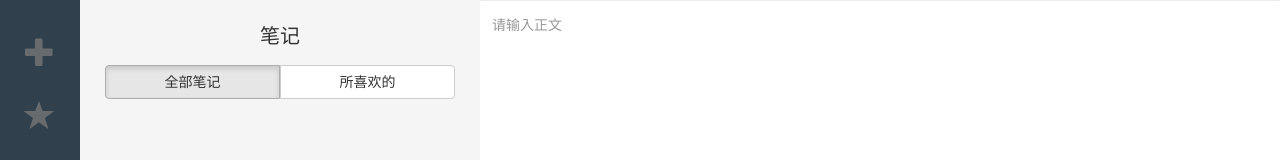
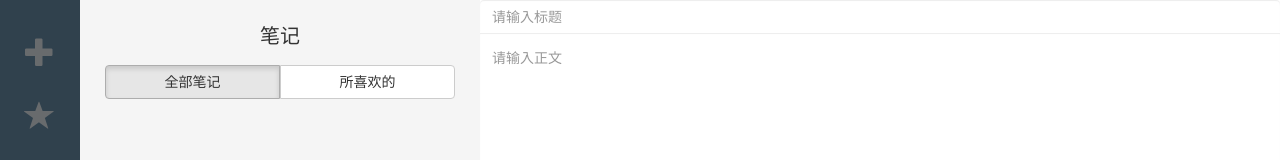
Before and after one commit to Artila/vue-notes, a Vue app: page / in a window 1280 px wide. Shown: the top 160 px of the page. Built offline with nearby package versions, Linux system fonts and the light colour scheme.

Commit message:
笔记编辑区

```diff
--- a/src/components/editor.vue
+++ b/src/components/editor.vue
@@ -1,11 +1,12 @@
 <template>
   <div id="editor">
   	<div class="form-group">
-  		<!--<input
-  			v-model="title"
+  		<input
+  			:value="activeNoteTitle"
+  			@input="editNoteTitle"
   			type="text" name="title"
   			class="title form-control"
-  			placeholder="请输入标题">-->
+  			placeholder="请输入标题">
   		<textarea
   			:value="activeNoteContent"
   			@input="editNote"
@@ -21,12 +22,14 @@
 	export default {
 		computed: {
 			...mapGetters([
+				'activeNoteTitle',
 				'activeNoteContent'
 			])
 		},
 		methods: {
 			...mapActions([
-				'editNote'
+				'editNote',
+				'editNoteTitle'
 			])
 		}
 	}
```
